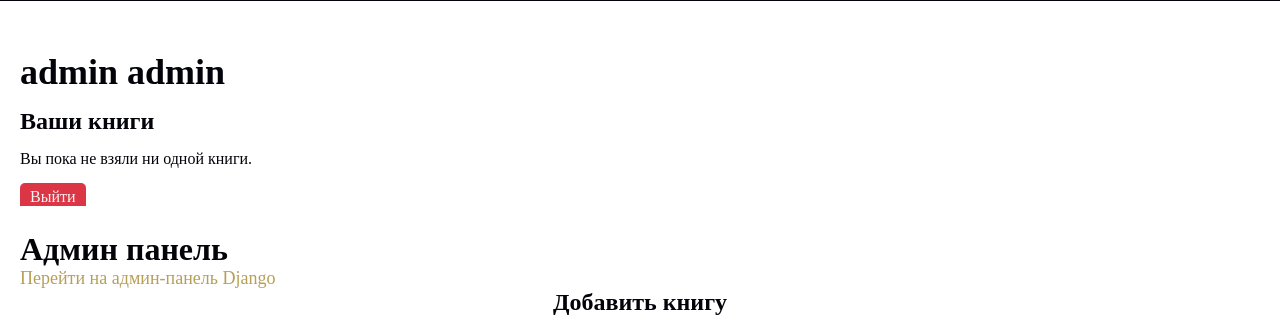
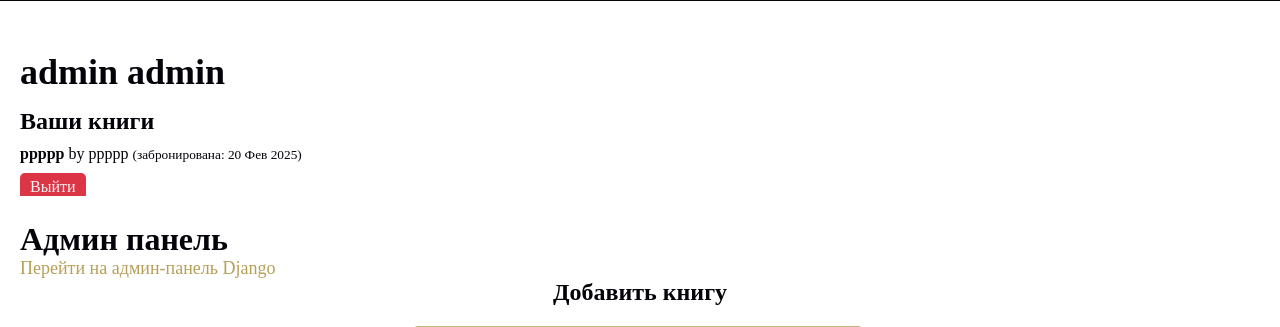
Before and after one commit to Arc3228/bn, a Django app: page /profile/ in a window 1280 px wide. Shown: the part 363-690 px from the top of the page. Run offline with Django 4.2, Linux system fonts and the light colour scheme; a user stored in the database is signed in; data comes from the database, SQL or seed files in the repository; both versions use the stored data as it was after the commit; some web fonts are replaced.

Commit message:
Стили

```diff
--- a/biblioneft/biblioneft/main/static/style.css
+++ b/biblioneft/biblioneft/main/static/style.css
@@ -443,6 +443,12 @@ text-align: center;
 margin-bottom: 20px;
 }
 
+.reserved_book {
+margin-top: 10px;
+list-style: none;
+margin-bottom: 15px;
+}
+
 .your_books {
 margin-bottom: 15px;
 }
@@ -534,3 +540,8 @@ margin-top: 50px;
     color: #0c5460;
     border: 1px solid #bee5eb;
 }
+
+.event_detail_title {
+font-size: 36px;
+margin-top: 50px;
+}
--- a/biblioneft/biblioneft/main/templates/auth/profile.html
+++ b/biblioneft/biblioneft/main/templates/auth/profile.html
@@ -3,18 +3,18 @@
 {% block content %}
 <div class="container">
     <p class="name">{{ user.name }} {{ user.surname }}</p>
-
-    <h2 class="your_books">Ваши книги</h2>
-    {% if borrowed_books %}
-        <ul>
-            {% for book in borrowed_books %}
-                <li>
-                    <strong>{{ book.title }}</strong> by {{ book.author }}
+    <h2 class="reserved_books">Ваши книги</h2>
+    {% if reserved_books %}
+        <ul class="reserved_books_list">
+            {% for reservation in reserved_books %}
+                <li class="reserved_book">
+                    <strong>{{ reservation.book.title }}</strong> by {{ reservation.book.author }}
+                    <small>(забронирована: {{ reservation.borrowed_date|date:"d M Y" }})</small>
                 </li>
             {% endfor %}
         </ul>
     {% else %}
-        <p class="no_books">Вы пока не взяли ни одной книги.</p>
+        <p class="no_books">У вас нет книг.</p>
     {% endif %}
 
     <a class="logout_btn" href="{% url 'logout' %}">Выйти</a>
--- a/biblioneft/biblioneft/main/templates/pages/event_detail.html
+++ b/biblioneft/biblioneft/main/templates/pages/event_detail.html
@@ -3,7 +3,7 @@
 
 {% block content %}
 <div class="container">
-    <h1 class="event_title">{{ event.title }}</h1>
+    <h1 class="event_detail_title">{{ event.title }}</h1>
     <p class="event_type">Тип мероприятия: {{ event.get_event_type_display }}</p>
     <p class="event_date">Дата и время начала: {{ event.start_date|date:"d M Y H:i" }}</p>
     <p class="event_location">Место проведения: {{ event.location }}</p>
--- a/biblioneft/biblioneft/main/views.py
+++ b/biblioneft/biblioneft/main/views.py
@@ -64,13 +64,17 @@ def registration_view(request):
 def profile_view(request):
     book_form = BookForm()
     event_form = EventForm()
-    # Получаем книги, взятые текущим пользователем (поле borrowed_by)
+    # Книги, добавленные в профиль как "взятые" (если используется поле borrowed_by в модели Book)
     borrowed_books = Book.objects.filter(borrowed_by=request.user)
+    # Записи о бронировании (из модели BorrowedBook)
+    reserved_books = BorrowedBook.objects.filter(user=request.user, is_returned=False)
+
     return render(request, "auth/profile.html", {
         "user": request.user,
         "form": book_form,
         "event_form": event_form,
         "borrowed_books": borrowed_books,
+        "reserved_books": reserved_books,
     })
 
 
```
Also changed, not shown: biblioneft/biblioneft/db.sqlite3.
